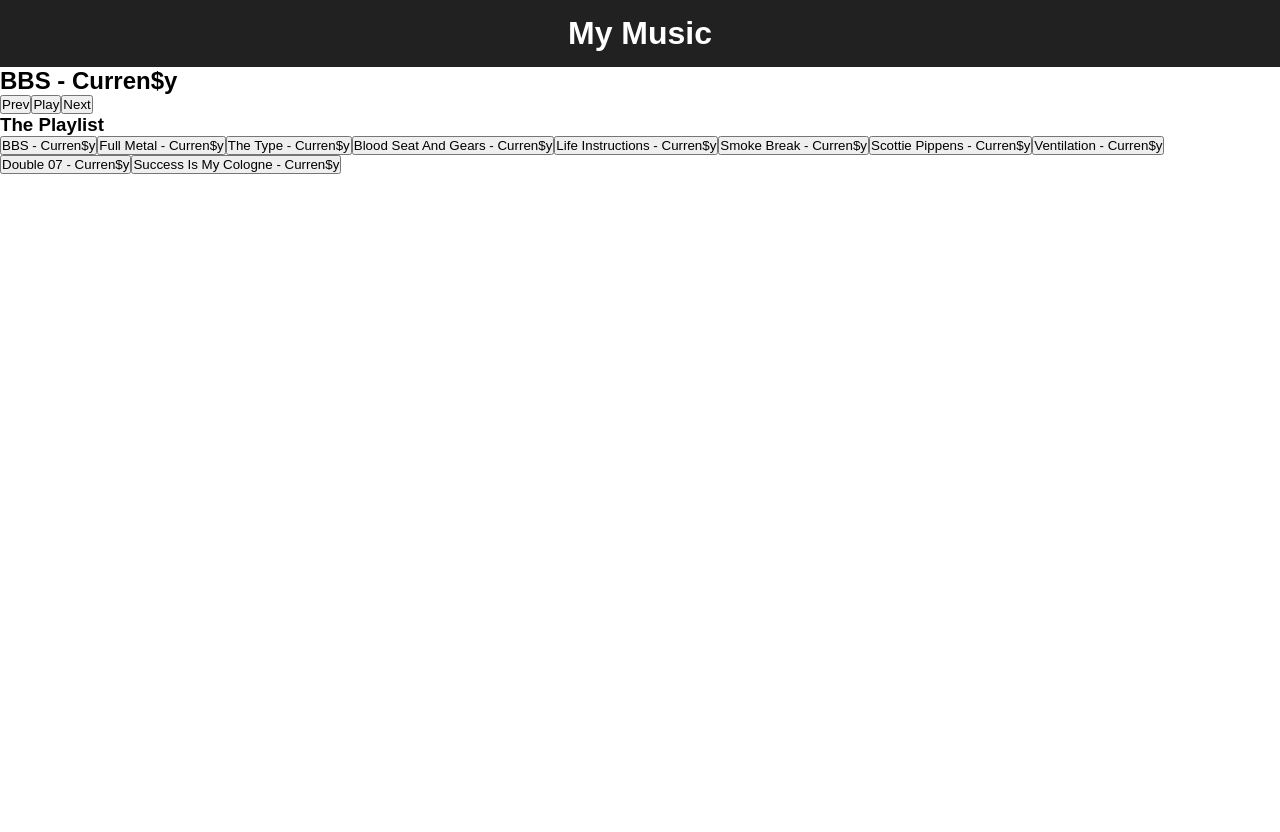
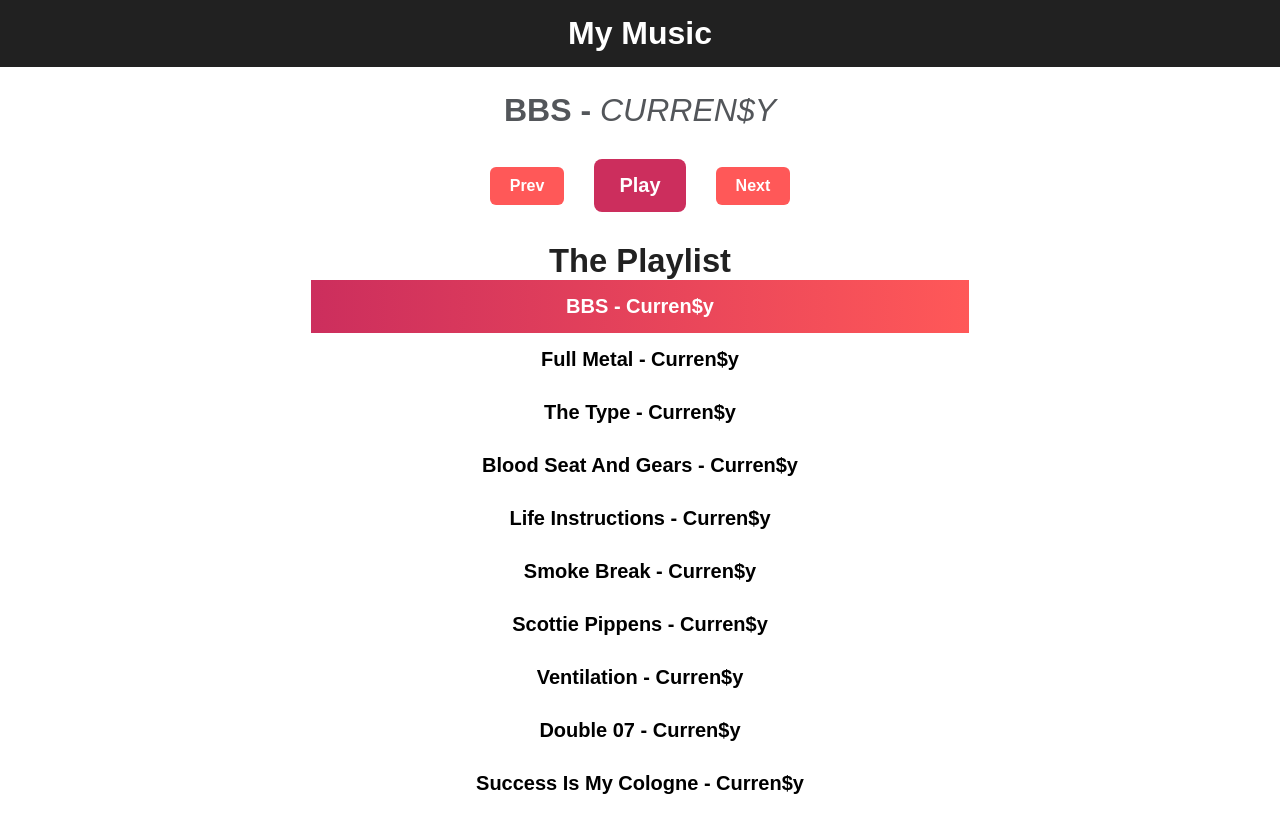
Before and after one commit to Philippe-F/playlist, a Vue app: page / in a window 1280 px wide. Shown: the top 832 px of the page. Before the commit the page ends 800 px from the top, so only its background shows below. Built offline with nearby package versions, Linux system fonts and the light colour scheme.

Commit message:
style app

```diff
--- a/src/App.vue
+++ b/src/App.vue
@@ -111,6 +111,17 @@
       }
 
       this.player.play();
+
+      this.player.addEventListener('ended', function() {
+        this.index++;
+        if (this.index > this.songs.length - 1) {
+          this.index = 0;
+        }
+
+        this.current = this.songs[this.index];
+        this.play(this.current);
+      }.bind(this))
+
       this.isPlaying = true;
     },
     pause() {
@@ -168,4 +179,85 @@
   color: #FFF;
 }
 
+main {
+width: 100%;
+max-width: 768px;
+margin: 0 auto;
+padding: 25px;
+}
+
+.song-title {
+  color: #53565A;
+  font-size: 32px;
+  font-weight: 700;
+  text-transform: uppercase;
+  text-align: center;
+}
+
+.song-title span {
+  font-weight: 400;
+  font-style: italic;
+}
+
+.controls {
+  display: flex;
+  justify-content: center;
+  align-items: center;
+  padding: 30px 15px;
+}
+
+button {
+  appearance: none;
+  background: none;
+  border: none;
+  cursor: pointer;
+}
+
+.play, .pause {
+  font-size: 20px;
+  font-weight: 700;
+  padding: 15px 25px;
+  margin: 0px 15px;
+  border-radius: 8px;
+  color: #FFF;
+  background-color: #CC2E5D;
+}
+
+.next, .prev {
+  font-size: 16px;
+  font-weight: 700;
+  padding: 10px 20px;
+  margin: 0px 15px;
+  border-radius: 6px;
+  color: #FFF;
+  background-color: #FF5858;
+}
+
+.playlist {
+  padding: 0px 30px;
+  color: #212121;
+  font-size: 28px;
+  font-weight: 400;
+  margin-bottom: 30px;
+  text-align: center;
+}
+
+.playlist .song {
+  display: block;
+  width: 100%;
+  padding: 15px;
+  font-size: 20px;
+  font-weight: 700;
+  cursor: pointer;
+}
+
+.playlist .song:hover {
+  color: #FF5858;
+}
+
+.playlist .song.playing {
+  color: #FFF;
+  background-image: linear-gradient(to right, #CC2E5D, #FF5858);
+}
+
 </style>
```
